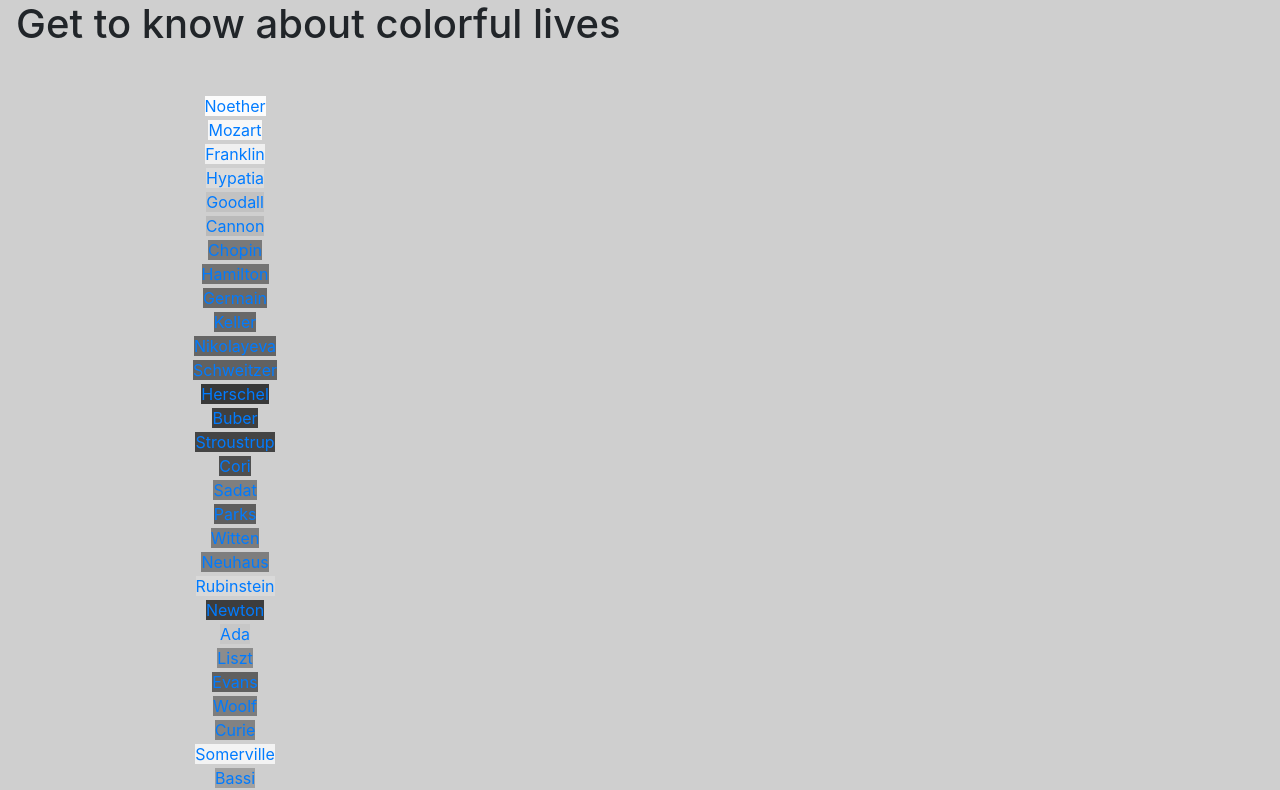
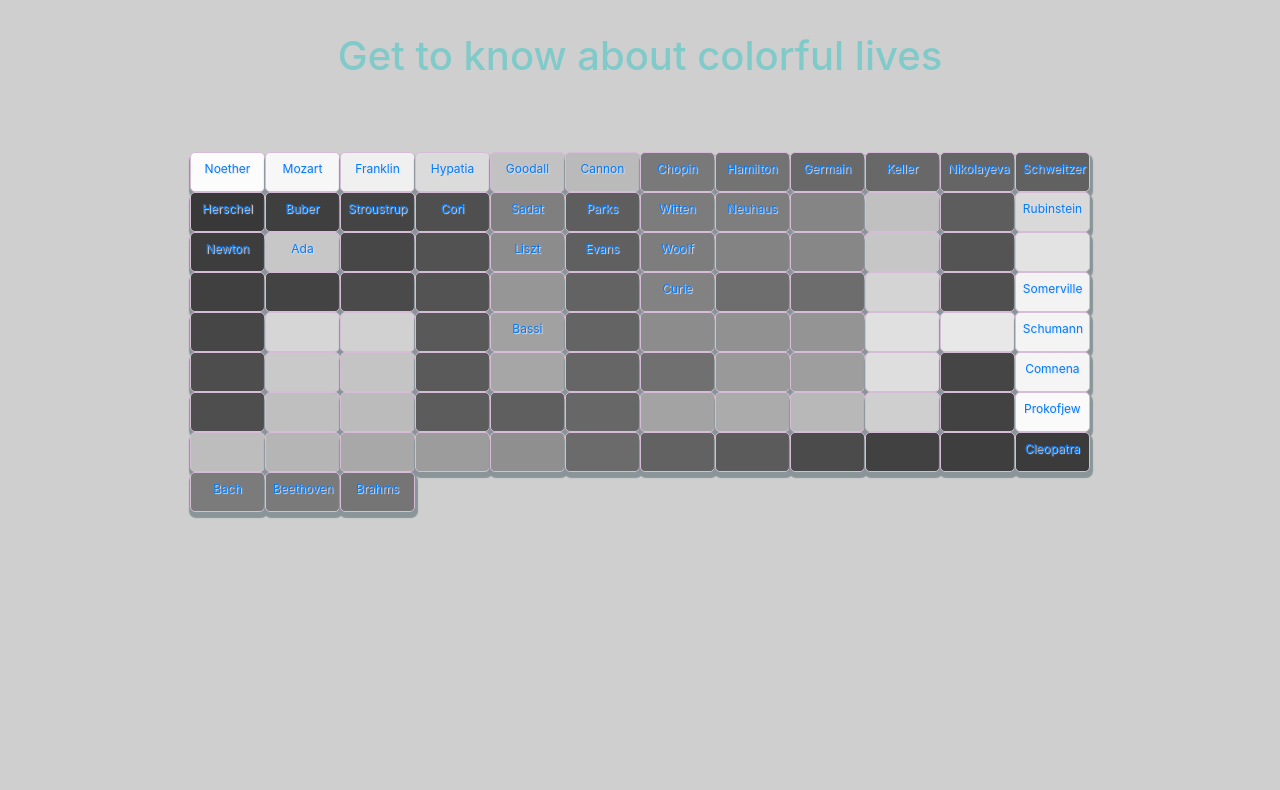
Before and after one commit to Tsaikkari/grey-shades-client, a React (Create React App) app: page /greys in a window 1280 px wide. Shown: the top 790 px of the page. Built offline with nearby package versions, Linux system fonts and the light colour scheme.

Commit message:
Adding react-bootstrap grid

```diff
--- a/package.json
+++ b/package.json
@@ -9,6 +9,7 @@
     "@testing-library/react": "^9.3.2",
     "@testing-library/user-event": "^7.1.2",
     "react": "^16.13.1",
+    "react-bootstrap": "^1.0.1",
     "react-dom": "^16.13.1",
     "react-router-dom": "^5.1.2",
     "react-scripts": "3.4.1"
--- a/public/styles.css
+++ b/public/styles.css
@@ -28,10 +28,11 @@
 
 .greys-grid-screen {
   height: 500px;
-    width: 400px;
+  padding-top: 4rem;
+  width: 900px;
 }
 
-  #two-divs-screen, .greys-grid-screen {
+#two-divs-screen {
   position: absolute;
   padding: 3% 15%;
   text-align: center;
@@ -155,6 +156,12 @@
   top: 10px;
 }
 
+h1 {
+  color: #80cac9;
+  padding-top: 2rem;
+  text-align: center;
+}
+
 
 header {
   background-color: #50a3a2;
--- a/src/components/Grey.jsx
+++ b/src/components/Grey.jsx
@@ -1,10 +1,11 @@
 import React from "react";
+import Col from 'react-bootstrap/Col';
 
 function Grey(props) {
   return (
-    <div>
-      <a href={props.href} style={{background: props.bgColor}}>{props.title}</a>
-    </div>
+    <Col className="greybutton" style={{background: props.bgColor}} lg={1} md={1} sx={4} key={props.id}>
+      <a href={props.href}>{props.title}</a>
+    </Col>
   );
 }
 
--- a/src/components/GreysGrid.jsx
+++ b/src/components/GreysGrid.jsx
@@ -1,4 +1,6 @@
 import React from "react";
+import Container from 'react-bootstrap/Container';
+import Row from 'react-bootstrap/Row';
 import Grey from "./Grey";
 import greys from "../greys";
 
@@ -6,21 +8,21 @@ function GreysGrid() {
   return (
     <div>
       <h1>Get to know about colorful lives</h1>
-        <div className="greys-grid-screen">
-          <div className="row" id="grey">
-            <div className="l12">
-            {greys.map((grey) => {
-              return <Grey
+      <Container className="greys-grid-screen">
+        <Row className="row" id="grey">
+          {greys.map((grey) => {
+            return (
+              <Grey
                 key={grey.id}
                 id={grey.id}
                 title={grey.name}
                 href={grey.href}
                 bgColor={grey.backgroundColor}
               />
-            })}
-            </div>
-          </div>
-        </div>
+            );
+          })}
+        </Row>
+      </Container>
     </div>
   );
 }
```
Also changed, not shown: 2 other files (tests, documents, lock files or other folders). Lines whose indentation alone changed are shown as unchanged.
